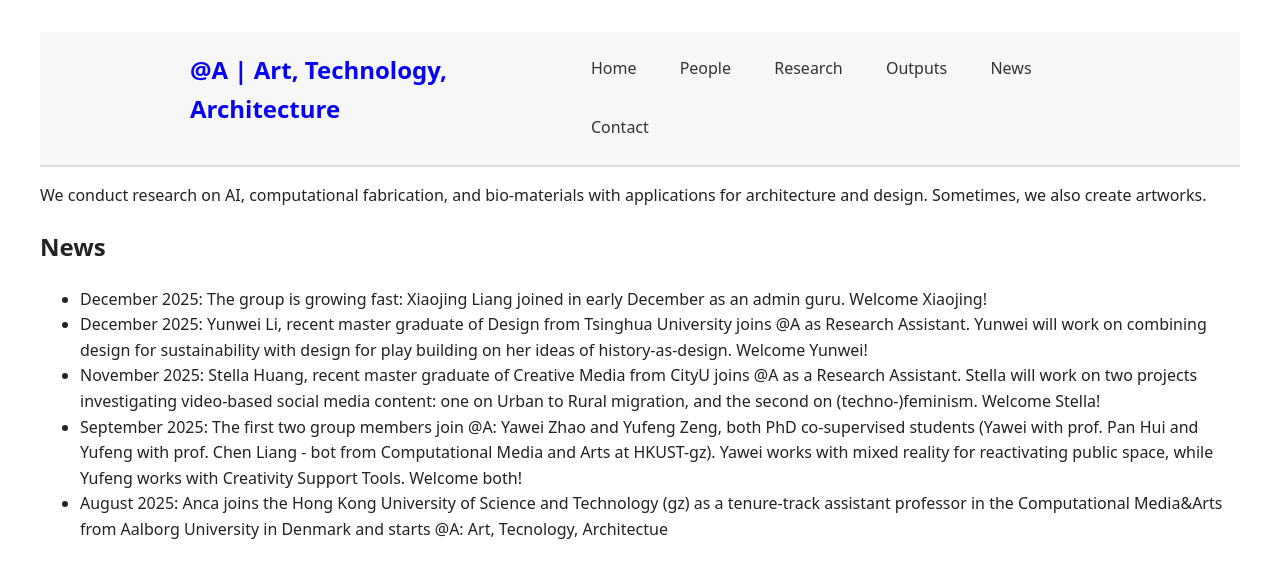
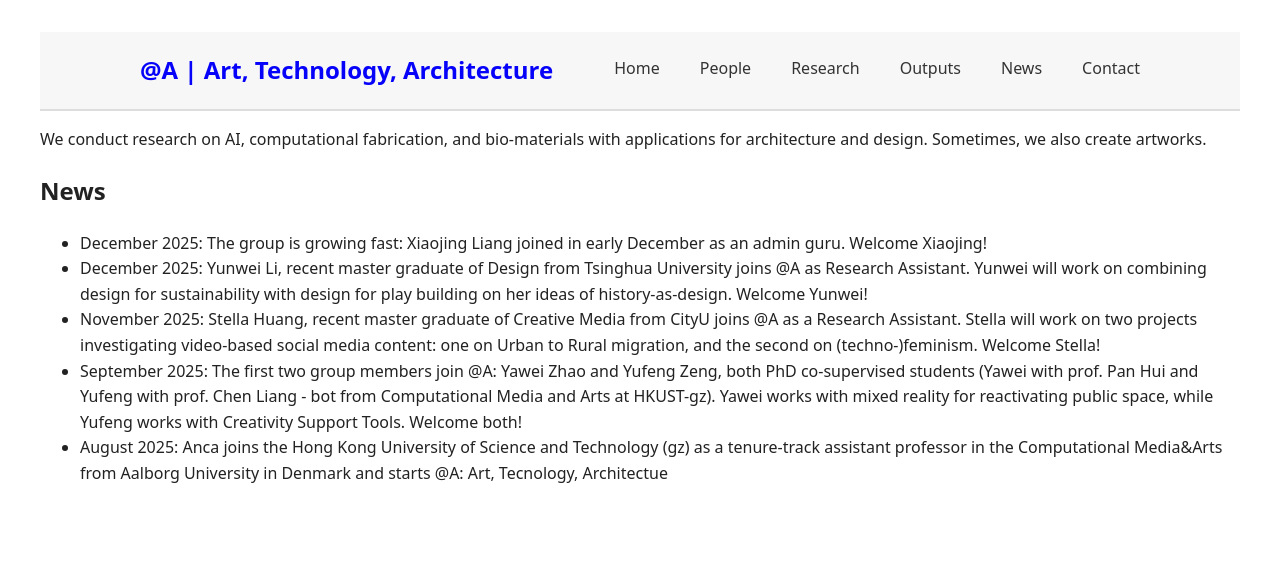
Before and after one commit to anqua/at-a, a Jekyll site: the page built from index.md, in a window 1280 px wide. Shown: the top 578 px of the page. Built offline with Jekyll 4.4.1, drawn with Linux system fonts in a browser that asks for light colours.

Commit message:
Update style.css

```diff
--- a/assets/css/style.css
+++ b/assets/css/style.css
@@ -19,7 +19,7 @@ header {
 }
 
 .header-inner {
-  max-width: 900px;
+  max-width: 1000px;
   margin: 0 auto;
   padding: 1.2em 1em;
   display: flex;
@@ -35,7 +35,7 @@ header {
 }
 
 .site-nav a {
-  margin-left: 1.2em;
+  margin-left: 1em;
   text-decoration: none;
   color: #333;
   font-weight: 500;
```
